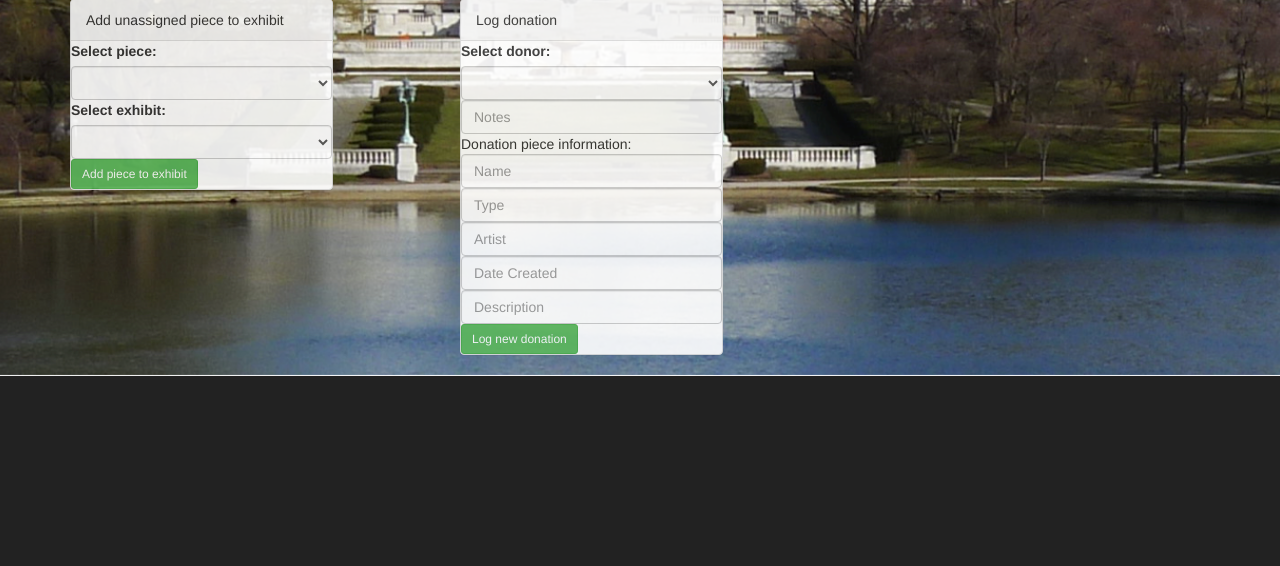
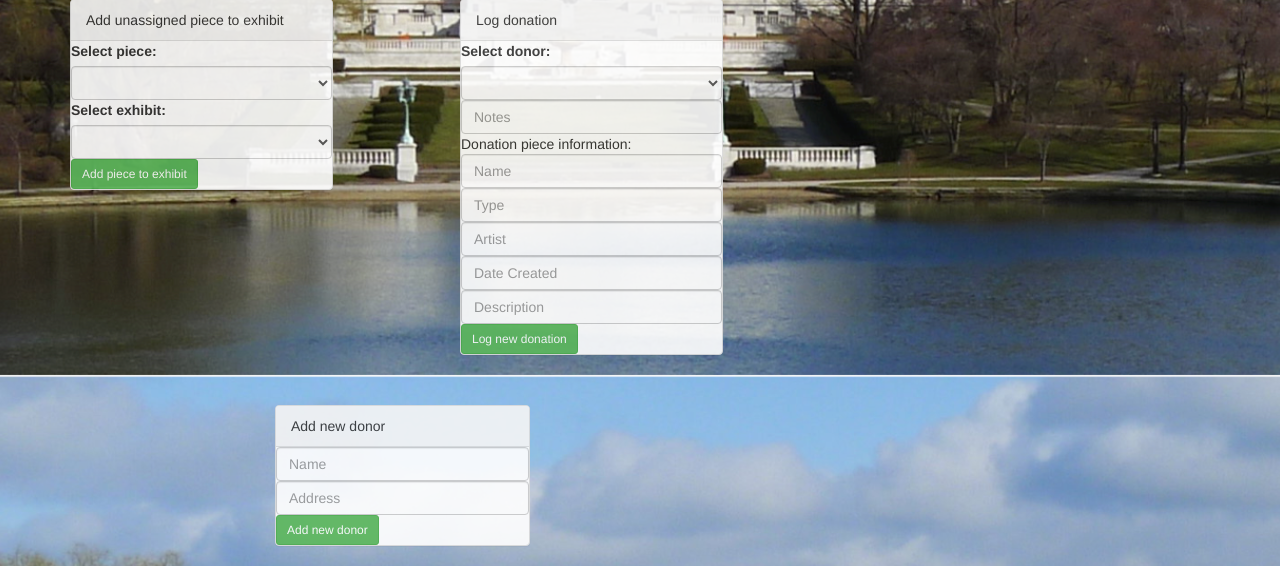
Before and after one commit to juliapohlmann/EECS341, a Flask app: page /showAdmin in a window 1280 px wide. Shown: the part 424-990 px from the top of the page. Before the commit the page ends 800 px from the top, so only its background shows below. Run offline with Flask 2, Linux system fonts and the light colour scheme; data that the repository does not hold is empty; some libraries are stand-ins or nearby versions.

Commit message:
adding donor working

```diff
--- a/app.py
+++ b/app.py
@@ -724,6 +724,28 @@ def addCurator():
 	else:
 		return json.dumps({'error':'Unauthorized access, please log in'})
 
+@app.route('/addDonor', methods=['POST'])
+def addDonor():
+    if session.get('user'):
+        _name = request.form['inputDonorName']
+        _address = request.form['inputDonorAddress']
+
+        try:
+            connection = mysql.connect()
+            cursor = connection.cursor()
+            cursor.callproc('adddonor',(_name, _address))
+            returned_data = cursor.fetchall()
+
+            if len(returned_data) == 0:
+                connection.commit()
+                return json.dumps({'message':'Success in adding new donor'})
+            else:
+                return json.dumps({'error':str(returned_data)})
+        except Exception as ex:
+            return json.dumps({'error':str(ex)})
+    else:
+        return json.dumps({'error':'Unauthorized access, please log in'})
+
 @app.route('/addPiece', methods=['POST'])
 def addPiece():
 	if session.get('user'):
--- a/static/js/admin.js
+++ b/static/js/admin.js
@@ -48,6 +48,22 @@ $(function(){
 	});
 }),
 $(function(){
+	$('#submitButtonAddNewDonor').click(function(){
+		console.log("Creating donor is working so far");
+		$.ajax({
+			url: '/addDonor',
+			data: $('form').serialize(),
+			type: 'POST',
+			success: function(response){
+				console.log(response);
+			},
+			error: function(error){
+				console.log(JSON.stringify(error));
+			}
+		});
+	});
+}),
+$(function(){
 	$('#submitButtonLogNewDonation').click(function(){
 		console.log("Logging donation is working so far");
 		$.ajax({
--- a/templates/admin.html
+++ b/templates/admin.html
@@ -57,7 +57,6 @@
           url: '/showAllDonors',
           type: 'GET',
           success: function(res){
-            console.log(res);
             var option = $('<option>')
 
             var donorObj = JSON.parse(res);
@@ -216,6 +215,22 @@
           </div>
         </div>
 
+        <div class="col-md-3 col-md-offset-2">
+            <div class="panel panel-default">
+              <div class="panel-heading">
+                <span/> Add new donor</div>
+                <form class="form-addNewDonor">
+                  <label for="inputDonorName" class="sr-only">Name</label>
+                  <input type="name" name="inputDonorName" id="inputDonorName" class="form-control" placeholder="Name" required autofocus>
+                  <label for="inputDonorAddress" class="sr-only">Address</label>
+                  <input type="address" name="inputDonorAddress" id="inputDonorAddress" class="form-control" placeholder="Address" required>
+                  <button type="submit" id="submitButtonAddNewDonor" class="btn btn-success btn-sm"> Add new donor</button>
+                </form>
+            </div>
+          </div>
+        </div>
+
+
 
 
       </div>
```
